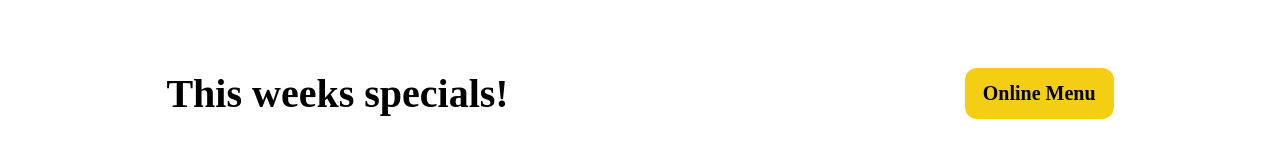
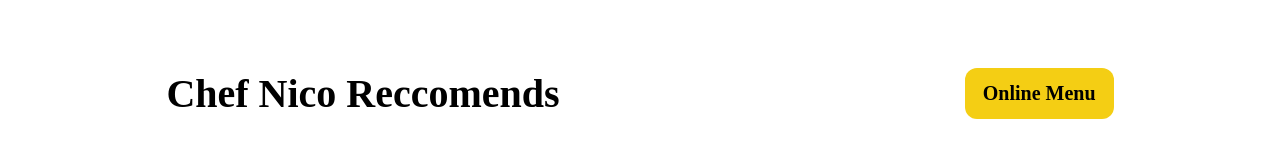
Before and after one commit to akwnorris/Little-lemon, a React (Create React App) app: page / in a window 1280 px wide. Shown: the part 631-798 px from the top of the page. Built offline with nearby package versions, Linux system fonts and the light colour scheme; a web font is replaced by a local one.

Commit message:
Update menu-header text

```diff
--- a/src/components/Menu.js
+++ b/src/components/Menu.js
@@ -36,7 +36,7 @@ const handleOrder = (id) => {
   return (
     <div className="menu-container">
       <div className="menu-header">
-        <h2>This weeks specials!</h2>
+        <h2>Chef Nico Reccomends</h2>
         <button>Online Menu</button>
       </div>
       <div className="cards">
```
